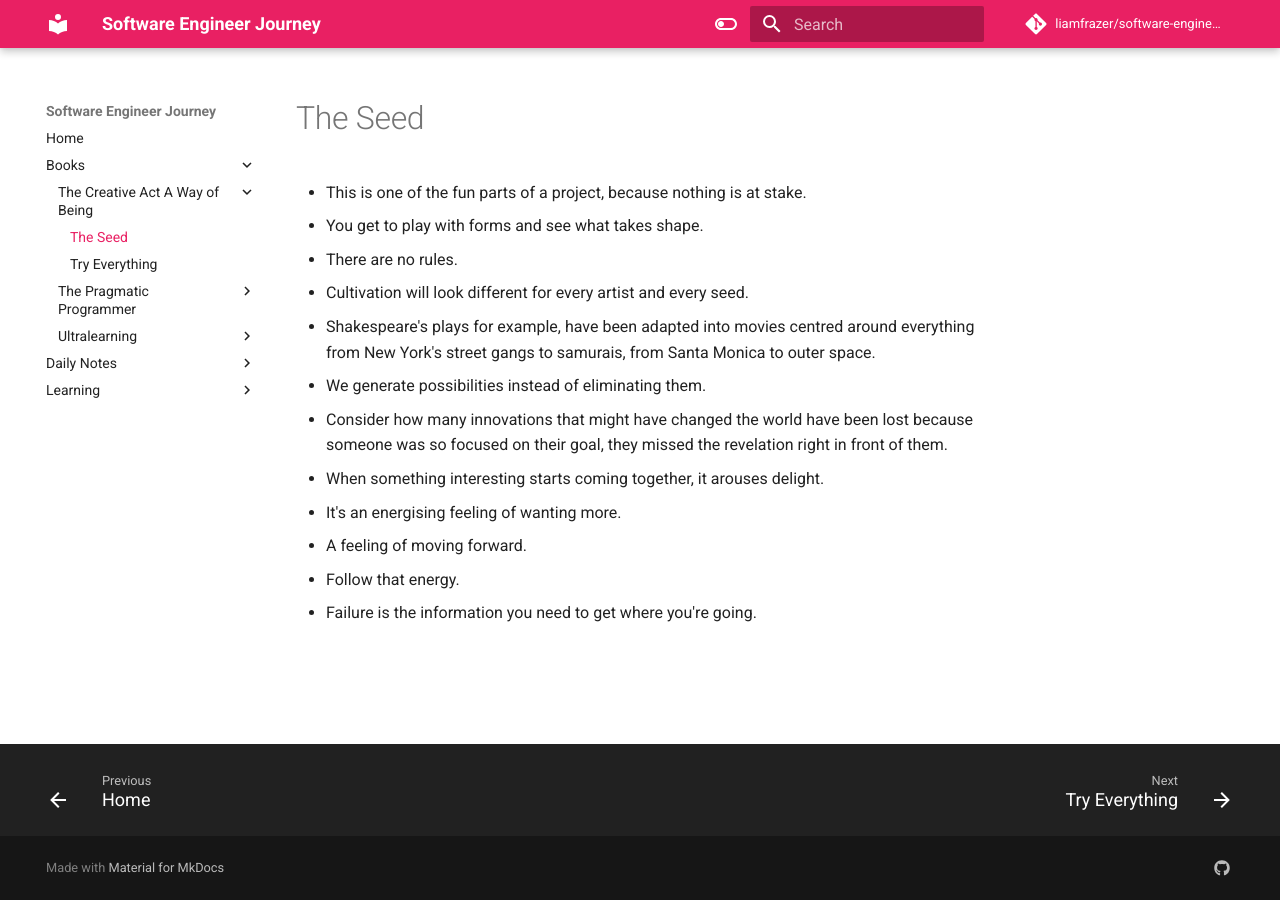
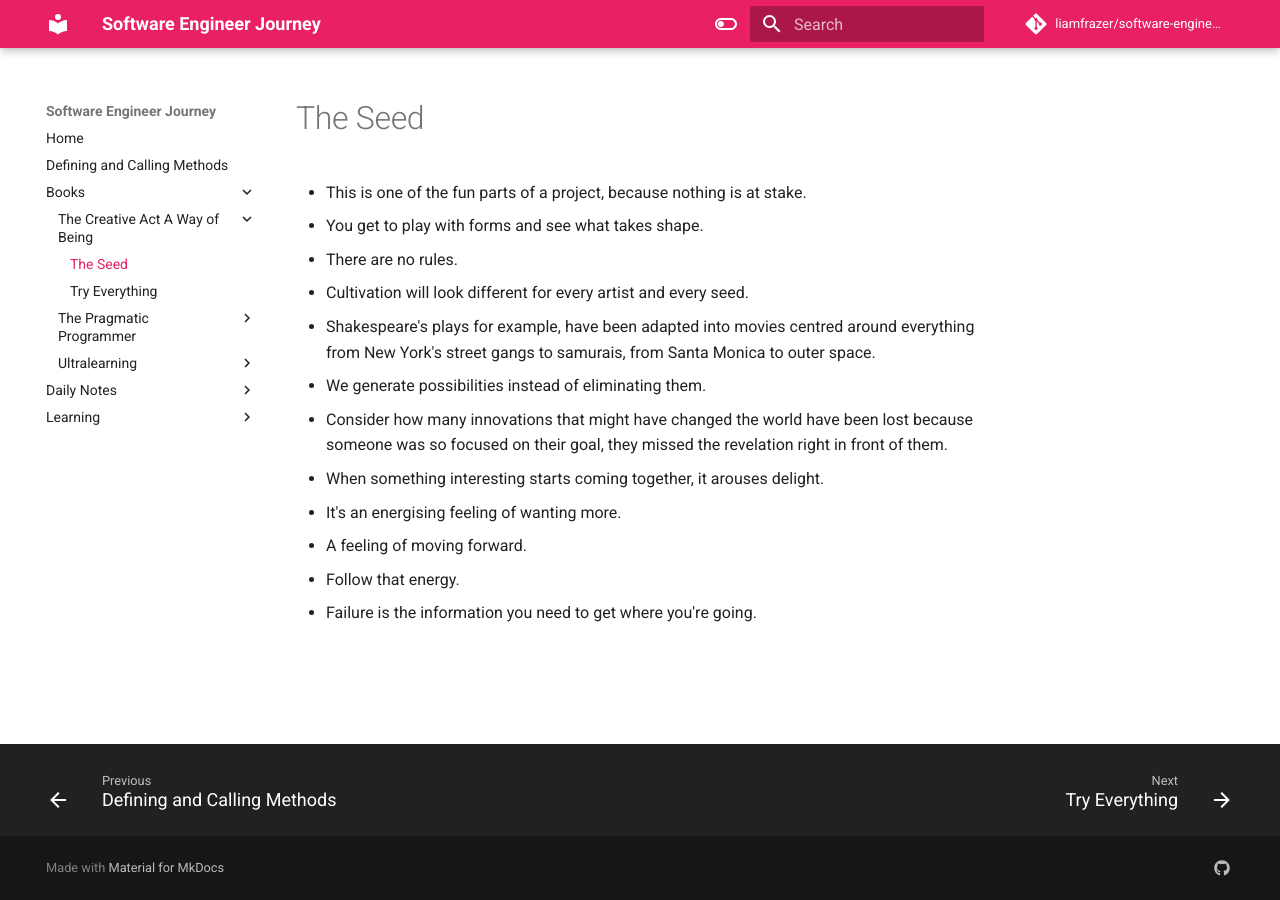
Before and after one commit to liamfrazer/software-engineer-journey, an MkDocs documentation site: the page built from docs/Books/The Creative Act - A Way of Being/The Seed.md, in a window 1280 px wide. Built offline with MkDocs 1.6.1 and Material for MkDocs 9.7.7, drawn with Linux system fonts in a browser that asks for light colours; comment, search, counter and statistics services are not loaded.

Commit message:
vault backup: 2024-01-06 11:53:36

```diff
--- /dev/null
+++ b/docs/Defining and Calling Methods.md
@@ -0,0 +1,5 @@
+---
+tags:
+  - csharp
+---
+# Defining and Calling Methods
```
Also changed, not shown: docs/index.md (+1 -0 lines).
